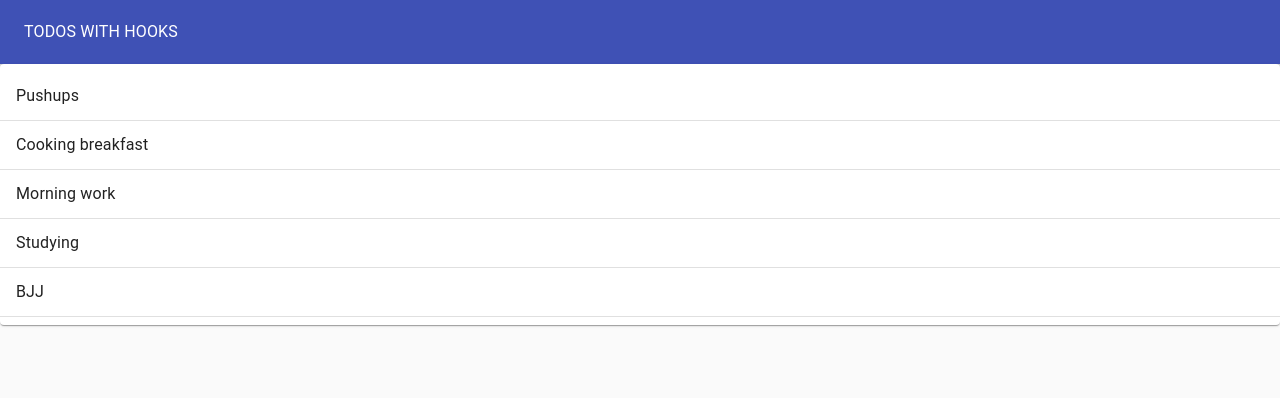
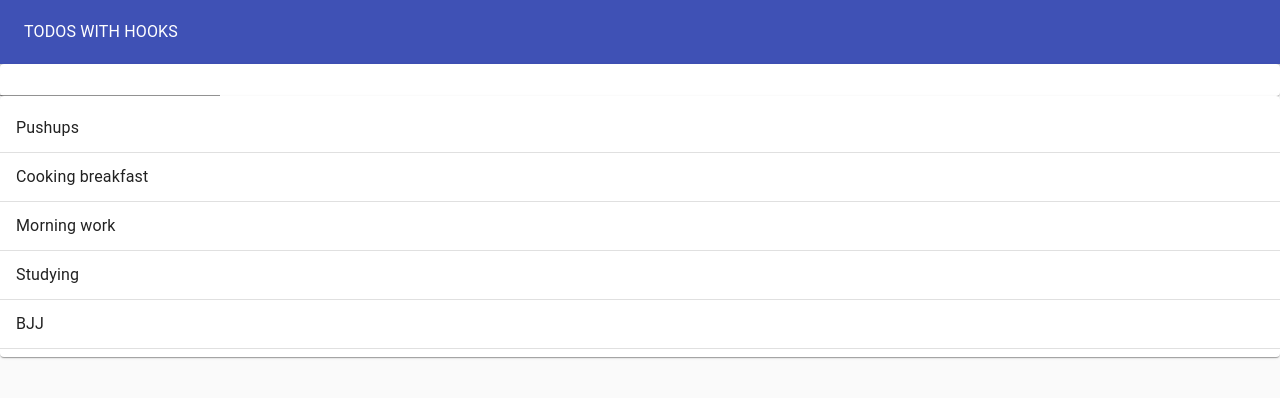
Before and after one commit to mm1544/React-Hooks-Todolist-App, a React (Create React App) app: page / in a window 1280 px wide. Shown: the top 398 px of the page. Built offline with nearby package versions, Linux system fonts and the light colour scheme.

Commit message:
Add TodoForm.js with hooks

```diff
--- a/src/TodoApp.js
+++ b/src/TodoApp.js
@@ -5,6 +5,7 @@
 import ToolBar from '@material-ui/core/ToolBar';
 import Grid from '@material-ui/core/Grid';
 import TodoList from './TodoList';
+import TodoForm from './TodoForm';
 
 function TodoApp() {
     const initialTodos = [
@@ -15,6 +16,9 @@
         {id: 5, task: "BJJ", completed: false},
     ]
     const [todos, setTodos] = useState(initialTodos);
+    const addTodo = newTodoText => {
+        setTodos([...todos, {id: (todos.length+1), task: newTodoText, completed: false}]);
+    }
     return (
         // Paper provides a background
     <Paper
@@ -35,6 +39,7 @@
                 <Typography color='inherit'>TODOS WITH HOOKS</Typography>
             </ToolBar>
         </AppBar>
+        <TodoForm addTodo={addTodo}/>
         <TodoList todos={todos}/>
     </Paper>
     )
--- /dev/null
+++ b/src/TodoForm.js
@@ -0,0 +1,25 @@
+import React from 'react';
+import TextField from '@material-ui/core/TextField';
+import Paper from '@material-ui/core/Paper';
+import useInputState from './hooks/useInputState';
+
+
+function TodoForm({addTodo}) { // extracting "addTodo" from props
+    // custom hook
+    const [value, handleChange, reset] = useInputState("");
+    return (
+        // Paper is as a container
+        <Paper>
+            <form onSubmit={e=> {
+                // by the default it would refresh the page
+                e.preventDefault();
+                addTodo(value);
+                // sets value to "" (useInputState)
+                reset();
+            }}>
+                <TextField value={value} onChange={handleChange}/>
+            </form>
+        </Paper>
+    )
+}
+export default TodoForm;
--- /dev/null
+++ b/src/hooks/useInputState.js
@@ -0,0 +1,11 @@
+import { useState } from "react";
+export default initialVal => {
+  const [value, setValue] = useState(initialVal);
+  const handleChange = e => {
+    setValue(e.target.value);
+  };
+  const reset = () => {
+    setValue("");
+  };
+  return [value, handleChange, reset];
+};
```
